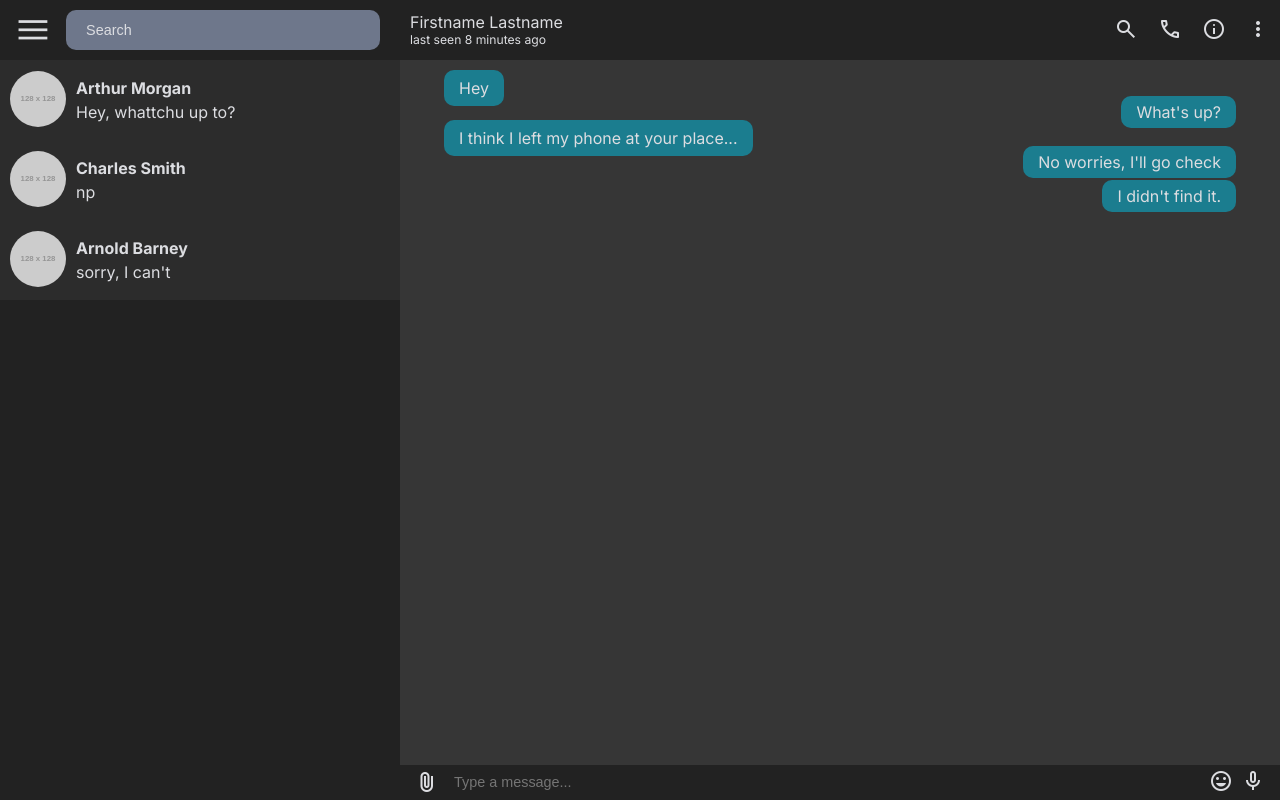
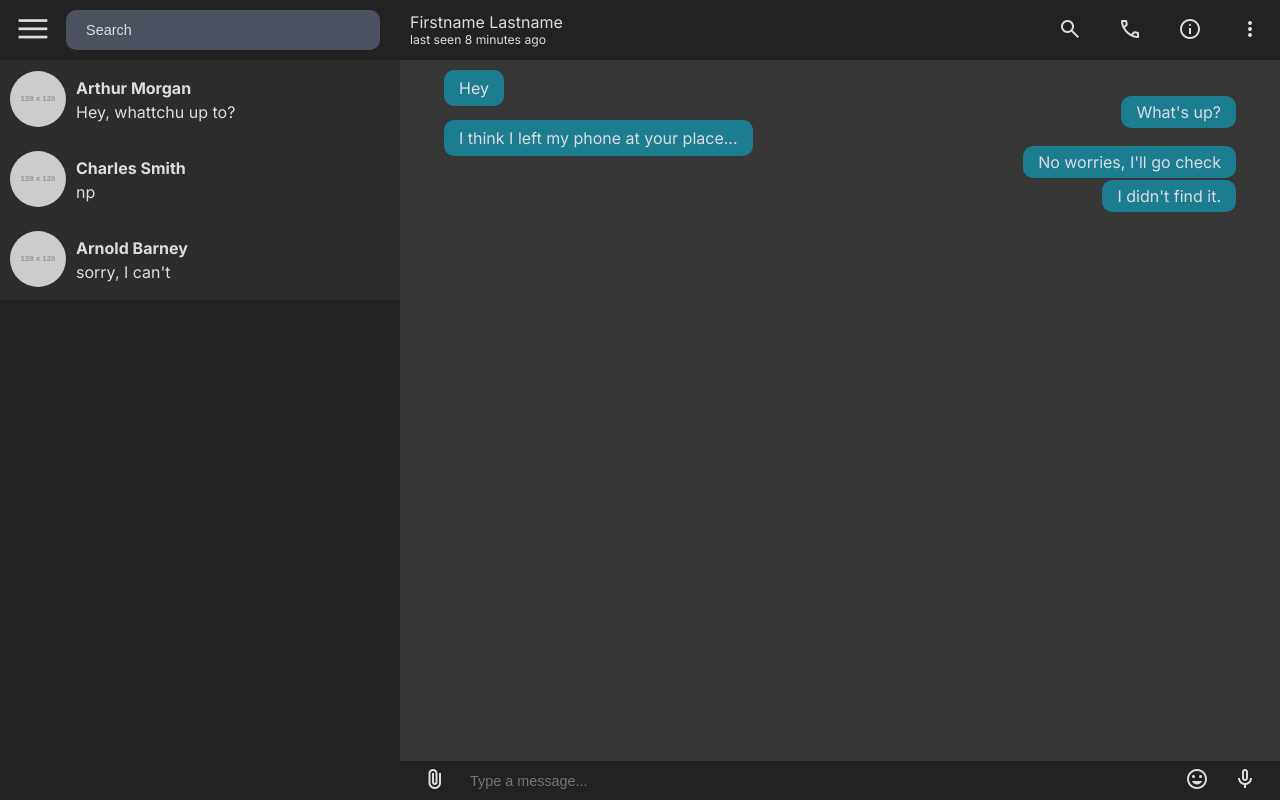
Before and after one commit to jahedev/WhatsAChat, a React (Vite) app: page / in a window 1280 px wide. Built offline with nearby package versions, Linux system fonts and the light colour scheme.

Commit message:
update theme and button interaction

```diff
--- a/src/assets/styles/style.scss
+++ b/src/assets/styles/style.scss
@@ -16,7 +16,9 @@ $bottombar-height: 40px;
   --bg-contacts-item-hover-color: #77a9d4;
   --bg-contacts-item-selected-color: #40739e;
   --bg-contacts-profile-color: #8c7ae6;
-  --bg-chat-color: #737887;
+  --bg-chat-color: #88b4b9;
+  --bg-button-hover-color: #dbdbdf;
+  --bg-message-color: #cadceb;
 }
 
 body {
@@ -28,14 +30,15 @@ body {
   --text-color: #dcdde1;
   --stroke-color: #2f3640;
   --bg-main-color: #222222;
-  --bg-search-color: #6e778b;
+  --bg-search-color: #4c515f;
   --bg-contacts-color: #222222;
   --bg-contacts-item-color: #2c2c2c;
   --bg-contacts-item-hover-color: #274a52;
   --bg-contacts-item-selected-color: #1b7d8f;
   --bg-contacts-profile-color: #8c7ae6;
   --bg-chat-color: #363636;
-  // background-color: cyan;
+  --bg-button-hover-color: #2e2e2e;
+  --bg-message-color: #1b7d8f;
 }
 
 .App {
@@ -204,7 +207,7 @@ body {
       /* missing color */
       width: 100%;
       &__bubble {
-        background-color: #1b7d8f;
+        background-color: var(--bg-message-color);
         padding: 8px 15px;
         margin-bottom: 2px;
         border-radius: 10px;
@@ -230,7 +233,7 @@ body {
   }
 
   &-bottom {
-    background-color: var(--bg-contacts-color);
+    background-color: var(--bg-main-color);
     @include mx.flex;
     justify-content: space-between;
     // padding: 0 10px;
@@ -249,7 +252,7 @@ body {
         height: 90%;
         border: none;
         outline: none;
-        background-color: var(--bg-contacts-color);
+        background-color: var(--bg-main-color);
         padding-left: 15px;
         font-size: 0.9rem;
       }
@@ -261,3 +264,22 @@ body {
     }
   }
 }
+
+.material-btn {
+  cursor: pointer;
+  border: none;
+  background-color: var(--bg-main-color);
+  color: var(--text-color);
+  border: 2px solid transparent;
+  border-radius: 5px;
+  padding: 4px 6px;
+
+  &:hover {
+    background-color: var(--bg-button-hover-color);
+    border: 2px solid var(--bg-contacts-item-selected-color);
+    // background-color: var(--text-color);
+    // color: var(--bg-main-color);
+    // filter: brightness(85%);
+    // transition: all 300ms ease;
+  }
+}
--- a/src/components/common/MaterialButton.tsx
+++ b/src/components/common/MaterialButton.tsx
@@ -11,30 +11,38 @@ export enum ButtonType {
   VOICE,
 }
 
+interface MaterialButtonProps {
+  buttonType: ButtonType
+  handleClick: React.MouseEventHandler<HTMLButtonElement>
+}
+
 const buttonSpan = (buttonType: ButtonType) => {
-  const icon = (iconName: string) => (
-    <span className='material-symbols-outlined'>{iconName}</span>
-  )
+  //   const icon = (iconName: string) => (
+  //     <span className='material-symbols-outlined'>{iconName}</span>
+  //   )
 
   switch (buttonType) {
     case ButtonType.MENU:
-      return icon('menu')
+      return 'menu'
     case ButtonType.SEARCH:
-      return icon('search')
+      return 'search'
     case ButtonType.CALL:
-      return icon('call')
+      return 'call'
     case ButtonType.INFO:
-      return icon('info')
+      return 'info'
     case ButtonType.MORE:
-      return icon('more_vert')
+      return 'more_vert'
     case ButtonType.ATTACH:
-      return icon('attach_file')
+      return 'attach_file'
     case ButtonType.EMOJI:
-      return icon('mood')
+      return 'mood'
     case ButtonType.VOICE:
-      return icon('mic')
+      return 'mic'
   }
 }
 
-export default ({ buttonType }: { buttonType: ButtonType }) =>
-  buttonSpan(buttonType)
+export default ({ buttonType, handleClick }: MaterialButtonProps) => (
+  <button className='material-btn' onClick={handleClick}>
+    <span className='material-symbols-outlined'>{buttonSpan(buttonType)}</span>
+  </button>
+)
--- a/src/components/contacts/ContactsTop.tsx
+++ b/src/components/contacts/ContactsTop.tsx
@@ -1,10 +1,11 @@
 import React from 'react'
+import MaterialButton, { ButtonType as BT } from '../common/MaterialButton'
 
 export default function ContactsTopBar() {
   return (
     <div className='contacts-top'>
       <div className='contacts-top__menu-button'>
-        <span className='material-symbols-outlined'>menu</span>
+        <MaterialButton buttonType={BT.MENU} />
       </div>
       <div className='contacts-top__searchbar'>
         <input
```
